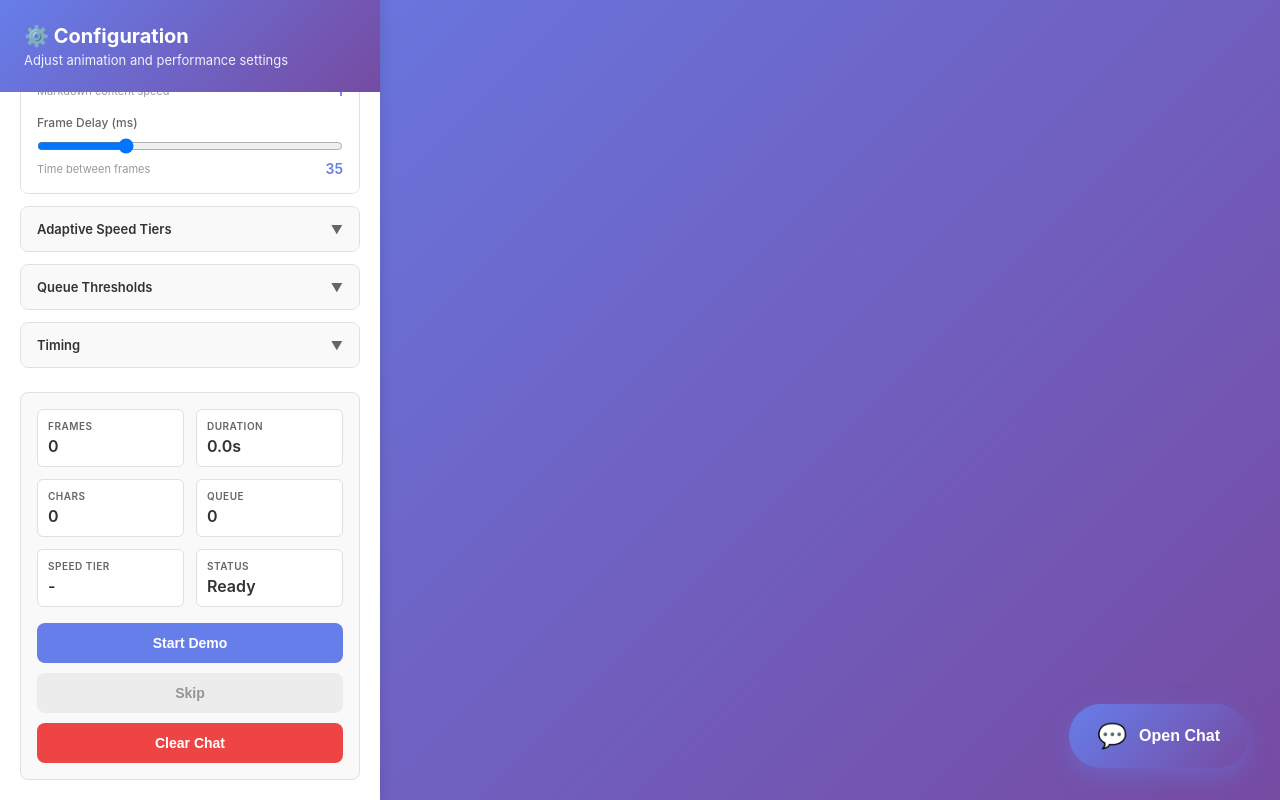
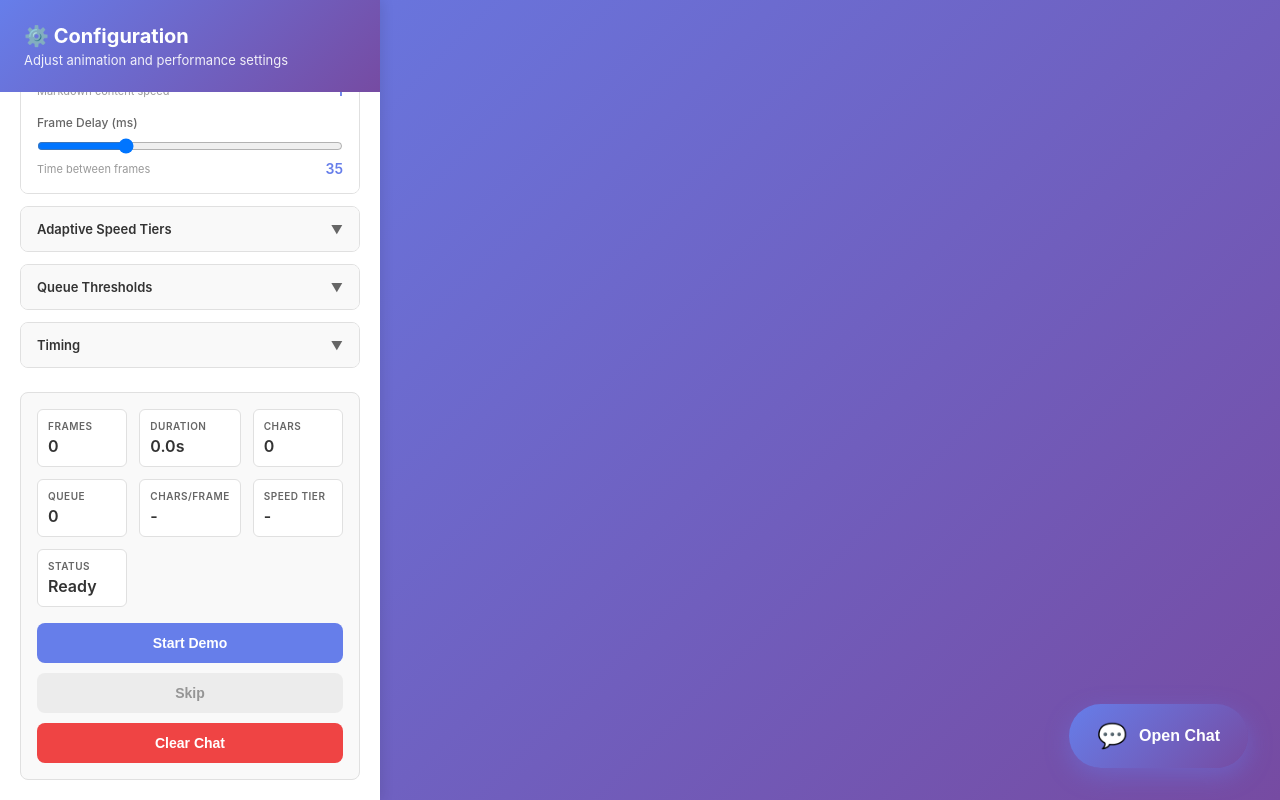
Before and after one commit to buzybee83/typewriterDemo, a website: page index.html in a window 1280 px wide. Both pictures are taken after a click on the button "Clear Chat". Drawn offline with nearby package versions, Linux system fonts and the light colour scheme.

Commit message:
Add real-time chars per frame indicator
- Add new Chars/Frame stat box to show current animation speed
- Updates in real-time as speed tier changes (NORMAL → MEDIUM → HIGH → CRITICAL → RUSH)
- Shows actual characters being revealed per frame from queueStats.currentSpeed
- Resets to '-' when animation is idle or cleared

```diff
--- a/demo.js
+++ b/demo.js
@@ -250,6 +250,7 @@ const frameCountEl = document.getElementById('frameCount');
 const durationEl = document.getElementById('duration');
 const charCountEl = document.getElementById('charCount');
 const queueSizeEl = document.getElementById('queueSize');
+const charsPerFrameCurrentEl = document.getElementById('charsPerFrameCurrent');
 const speedTierEl = document.getElementById('speedTier');
 const statusEl = document.getElementById('status');
 
@@ -322,6 +323,7 @@ function updateStats() {
     if (currentTypewriter) {
         const queueStats = currentTypewriter.getQueueStats();
         queueSizeEl.textContent = queueStats.totalPending;
+        charsPerFrameCurrentEl.textContent = queueStats.currentSpeed;
 
         // Determine speed tier and apply styling
         speedTierEl.className = 'stat-value'; // Reset classes
@@ -331,6 +333,7 @@ function updateStats() {
             speedTierEl.classList.add('speed-rush');
         } else if (!queueStats.isAnimating) {
             speedTierEl.textContent = 'IDLE';
+            charsPerFrameCurrentEl.textContent = '-';
         } else {
             // Get config to check thresholds
             const queueThresholdCritical = parseInt(document.getElementById('queueThresholdCritical').value);
@@ -374,6 +377,7 @@ function simulateStreaming(chunks, typewriter, isMarkdown, rushToEndMs) {
                 // Reset speed tier display when done
                 if (!typewriter || !typewriter.isAnimating()) {
                     queueSizeEl.textContent = '0';
+                    charsPerFrameCurrentEl.textContent = '-';
                     speedTierEl.textContent = '-';
                     speedTierEl.className = 'stat-value';
                 }
@@ -589,6 +593,7 @@ function clearChat() {
     updateStats();
     // Reset speed tier display
     queueSizeEl.textContent = '0';
+    charsPerFrameCurrentEl.textContent = '-';
     speedTierEl.textContent = '-';
     speedTierEl.className = 'stat-value';
     statusEl.textContent = 'Ready';
--- a/index.html
+++ b/index.html
@@ -843,7 +843,7 @@
 
                 <!-- Stats Section -->
                 <div class="stats-section">
-                    <div class="stats-grid">
+                    <div class="stats-grid-3">
                         <div class="stat-box">
                             <div class="stat-label">Frames</div>
                             <div class="stat-value" id="frameCount">0</div>
@@ -859,6 +859,10 @@
                         <div class="stat-box">
                             <div class="stat-label">Queue</div>
                             <div class="stat-value" id="queueSize">0</div>
+                        </div>
+                        <div class="stat-box">
+                            <div class="stat-label">Chars/Frame</div>
+                            <div class="stat-value" id="charsPerFrameCurrent">-</div>
                         </div>
                         <div class="stat-box">
                             <div class="stat-label">Speed Tier</div>
```
